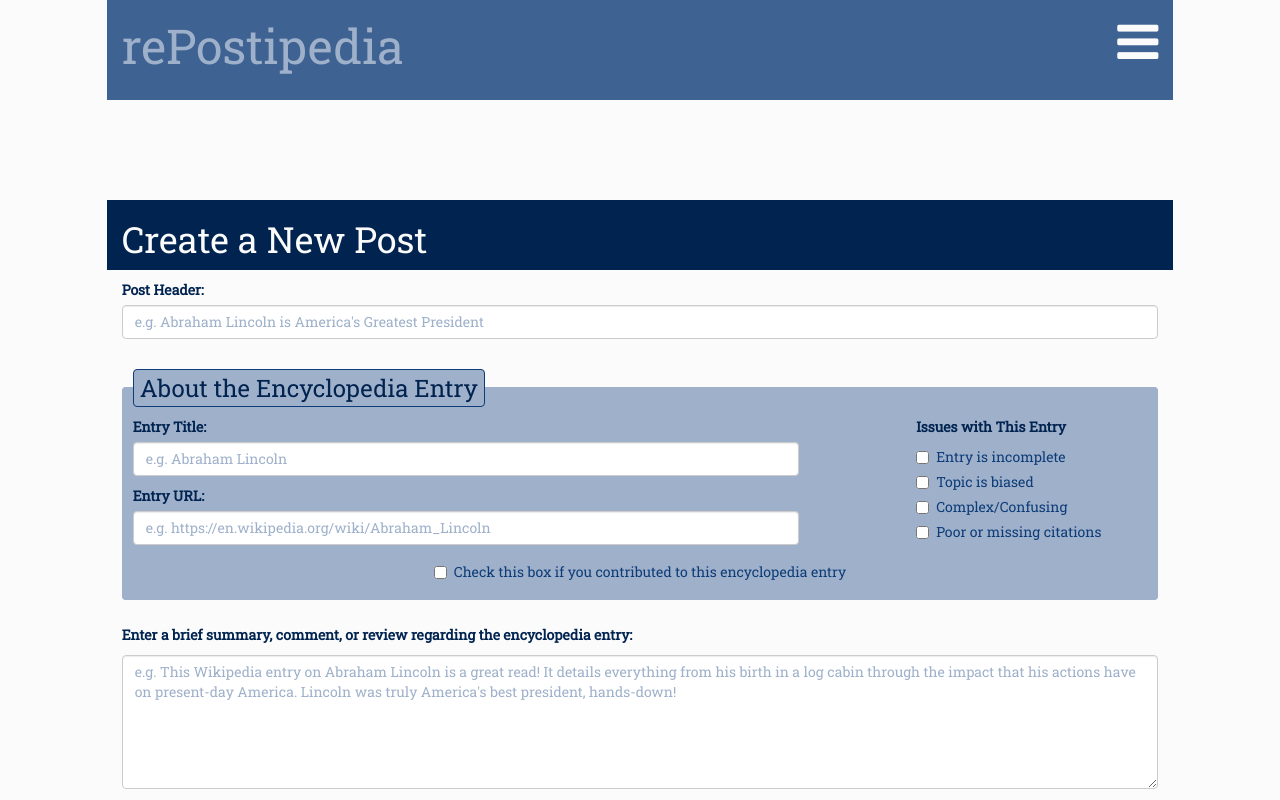
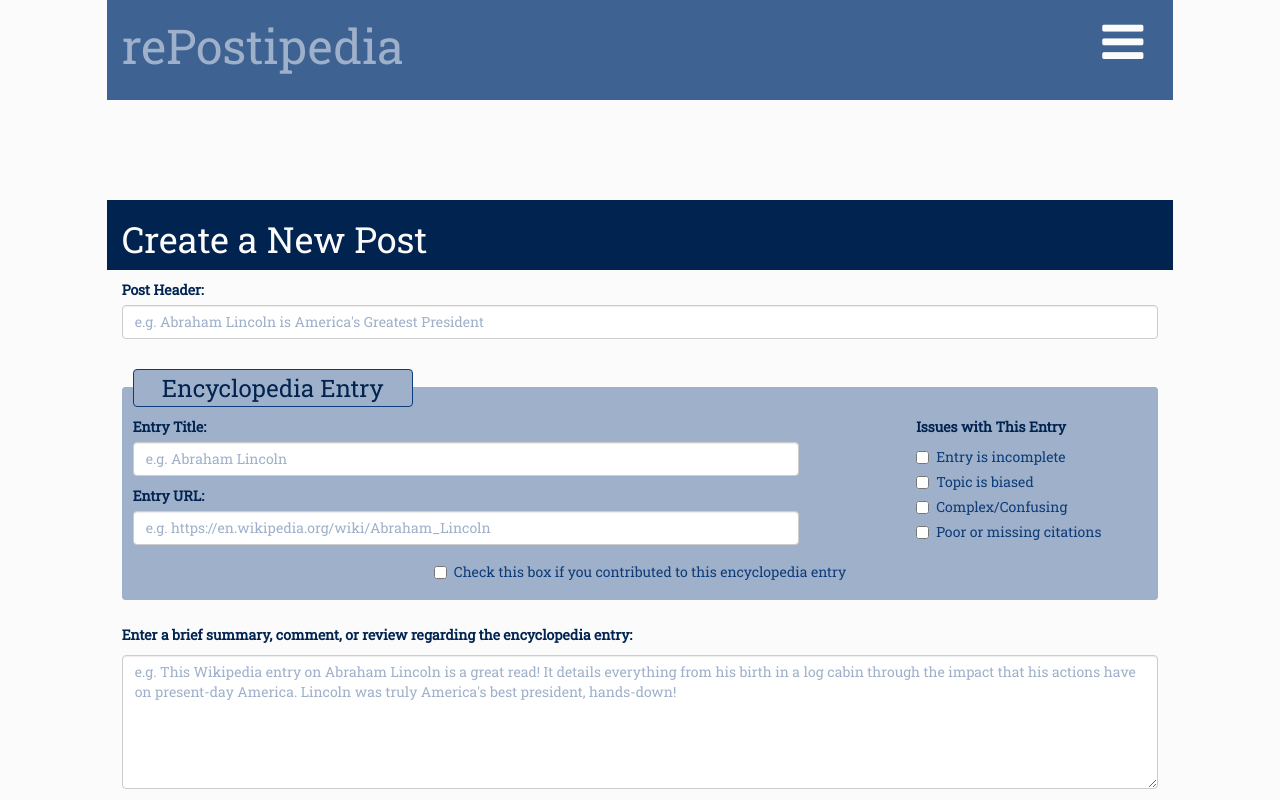
Before and after one commit to DanielJenkins/repostipedia, a plain HTML site: page index.html in a window 1280 px wide. Shown: the top 800 px of the page. Drawn offline with nearby package versions, Linux system fonts and the light colour scheme.

Commit message:
Carried out minor reformatting on the area of Repostipedia associated with new posts to allow for better mobile viewing

```diff
--- a/css/default.css
+++ b/css/default.css
@@ -85,7 +85,7 @@ fieldset {
   background-color: #9fb1ca;
 }
 legend {
-  width: 352px;
+  max-width: 280px;
   border: 1px solid #0e3c78;
   border-radius: 4px;
   padding-top: 5px;
@@ -133,6 +133,7 @@ legend {
 }
 .thelegend {
   text-align: center;
+  width:
 }
 
 /*Listbox*/
@@ -224,8 +225,10 @@ legend {
 }
 /*Navigation*/
 .hamburger {
+  padding-top: 15px;
+  padding-right: 30px;
+  text-align: right;
   color: #fbfbfb;
-  padding-top: 15px !important;
 }
 .hamburgerlink {
   border: 1px solid #92a1b4;
--- a/index.html
+++ b/index.html
@@ -20,8 +20,8 @@
   <div class="col-xs-10">
     <h3 class="h1">rePostipedia</h3>
   </div>
-  <div class="col-xs-2">
-    <a href="" class="h1"><p class="text-right hamburger"><i class="fa fa-bars"></i></p></a>
+  <div class="col-xs-2 hamburger">
+    <a href="" class="h1 text-center"><i class="fa fa-bars"></i></a>
   </div>
 </div>
 
@@ -46,7 +46,7 @@
   <div class="col-md-12">
     <fieldset class="minispacer">
       <legend class="h3 subsubtitle">
-        <div class="thelegend">About the Encyclopedia Entry</div>
+        <div class="thelegend">Encyclopedia Entry</div>
       </legend>
       <div class="row">
         <div class="col-sm-12 col-md-8">
```
